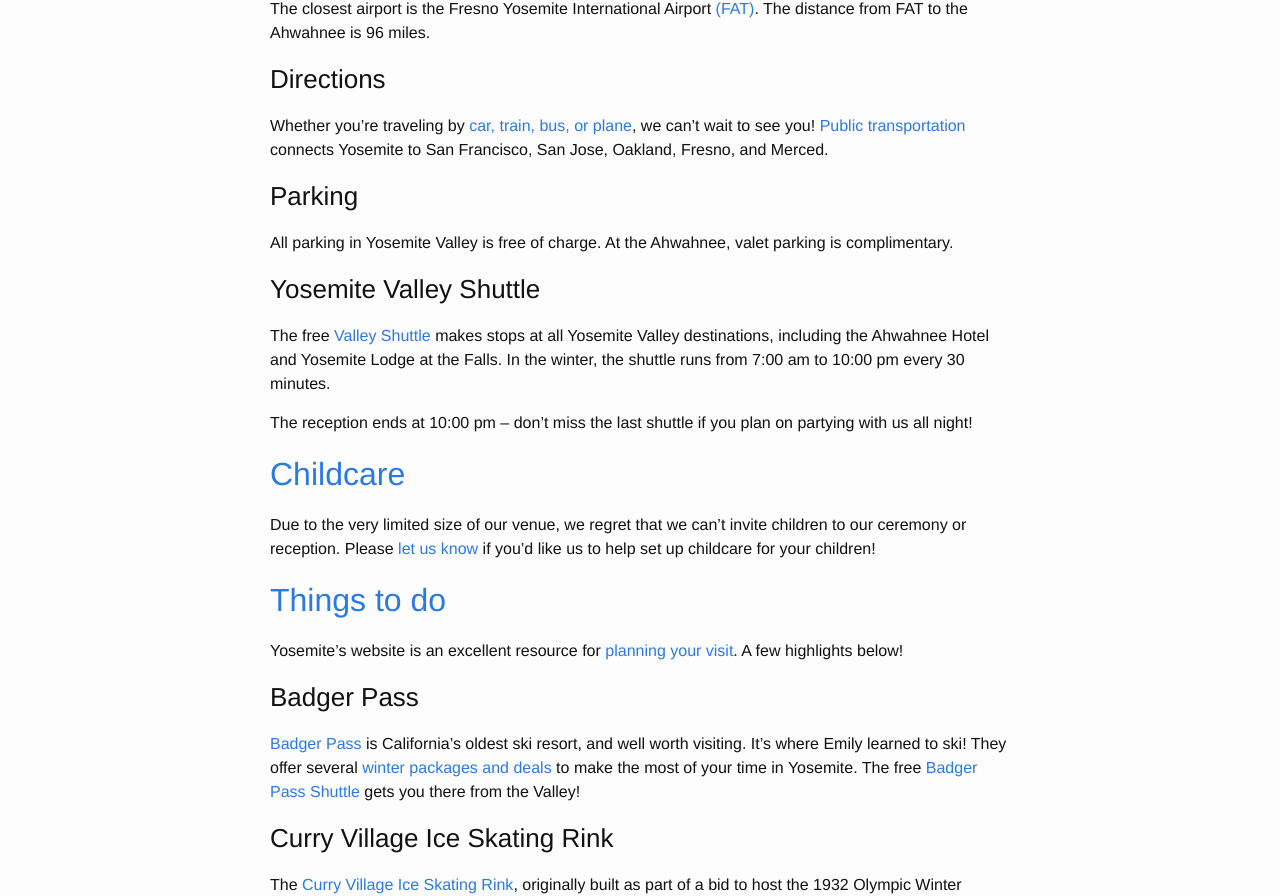
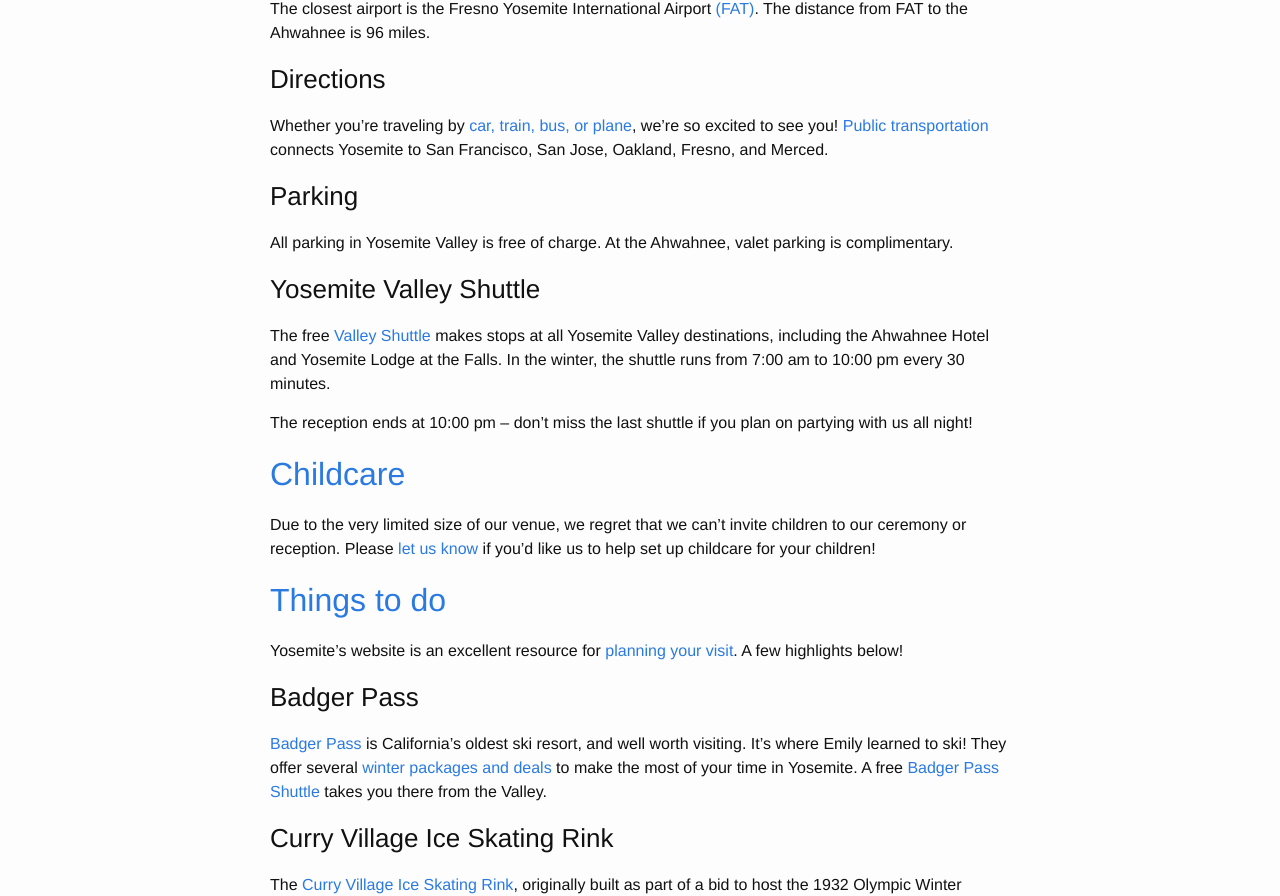
Before and after one commit to j-e-yosemite/j-e-yosemite.github.io, a Jekyll site: the page built from details.md, in a window 1280 px wide. Shown: the part 875-1771 px from the top of the page. Built offline with Jekyll 4.4.1, drawn with Linux system fonts in a browser that asks for light colours.

Commit message:
More edits to Badger Pass.

```diff
--- a/details.md
+++ b/details.md
@@ -37,7 +37,7 @@
 
 ### Directions
 
-Whether you're traveling by [car, train, bus, or plane](http://www.yosemitepark.com/yosemite-directions.aspx), we can't wait to see you! [Public transportation](http://www.yosemitepark.com/public-transportation.aspx) connects Yosemite to San Francisco, San Jose, Oakland, Fresno, and Merced.
+Whether you're traveling by [car, train, bus, or plane](http://www.yosemitepark.com/yosemite-directions.aspx), we're so excited to see you! [Public transportation](http://www.yosemitepark.com/public-transportation.aspx) connects Yosemite to San Francisco, San Jose, Oakland, Fresno, and Merced.
 
 ### Parking
 
@@ -60,7 +60,7 @@
 
 ### Badger Pass
 
-[Badger Pass](http://www.yosemitepark.com/BadgerPass.aspx) is California's oldest ski resort, and well worth visiting. It's where Emily learned to ski! They offer several [winter packages and deals](http://www.yosemitepark.com/winter-package-deals.aspx?webSyncID=8a12c02a-37cd-2e0e-00c0-e8248e7c7269&sessionGUID=703b9a98-9ddd-b278-9a07-998794698e00) to make the most of your time in Yosemite. The free [Badger Pass Shuttle](http://www.yosemitepark.com/badger-shuttle-schedule.aspx) gets you there from the Valley!
+[Badger Pass](http://www.yosemitepark.com/BadgerPass.aspx) is California's oldest ski resort, and well worth visiting. It's where Emily learned to ski! They offer several [winter packages and deals](http://www.yosemitepark.com/winter-package-deals.aspx?webSyncID=8a12c02a-37cd-2e0e-00c0-e8248e7c7269&sessionGUID=703b9a98-9ddd-b278-9a07-998794698e00) to make the most of your time in Yosemite. A free [Badger Pass Shuttle](http://www.yosemitepark.com/badger-shuttle-schedule.aspx) takes you there from the Valley.
 
 ### Curry Village Ice Skating Rink
 
```
